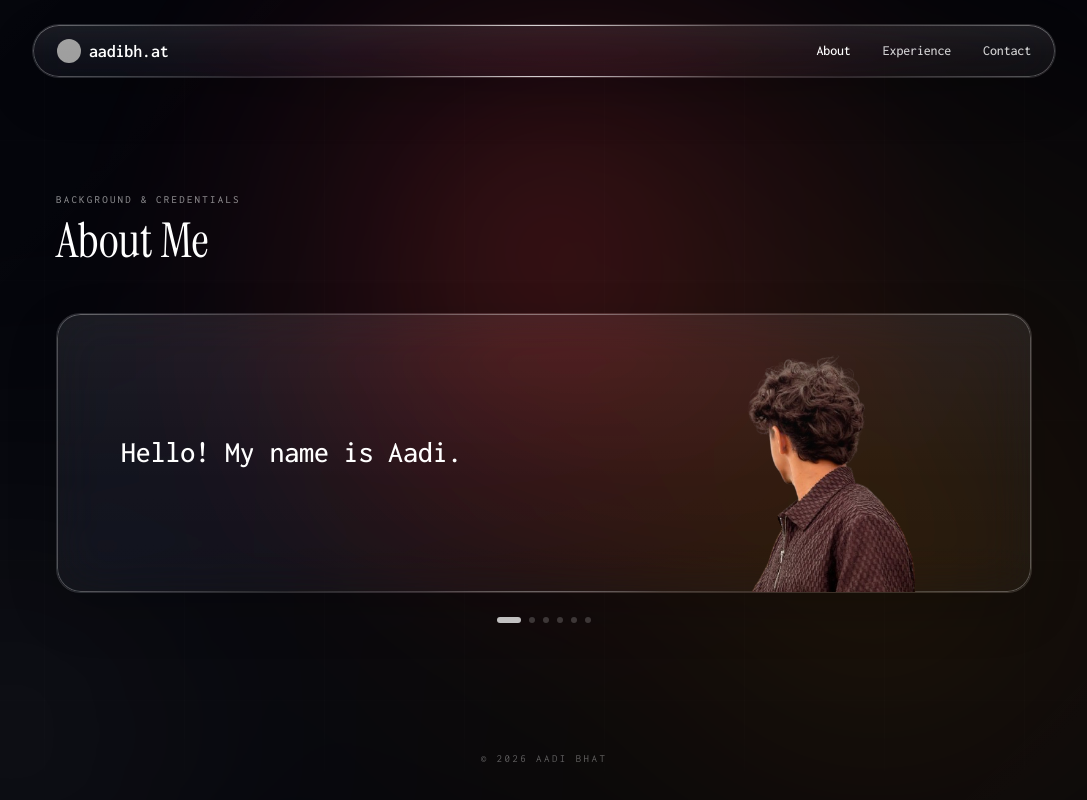
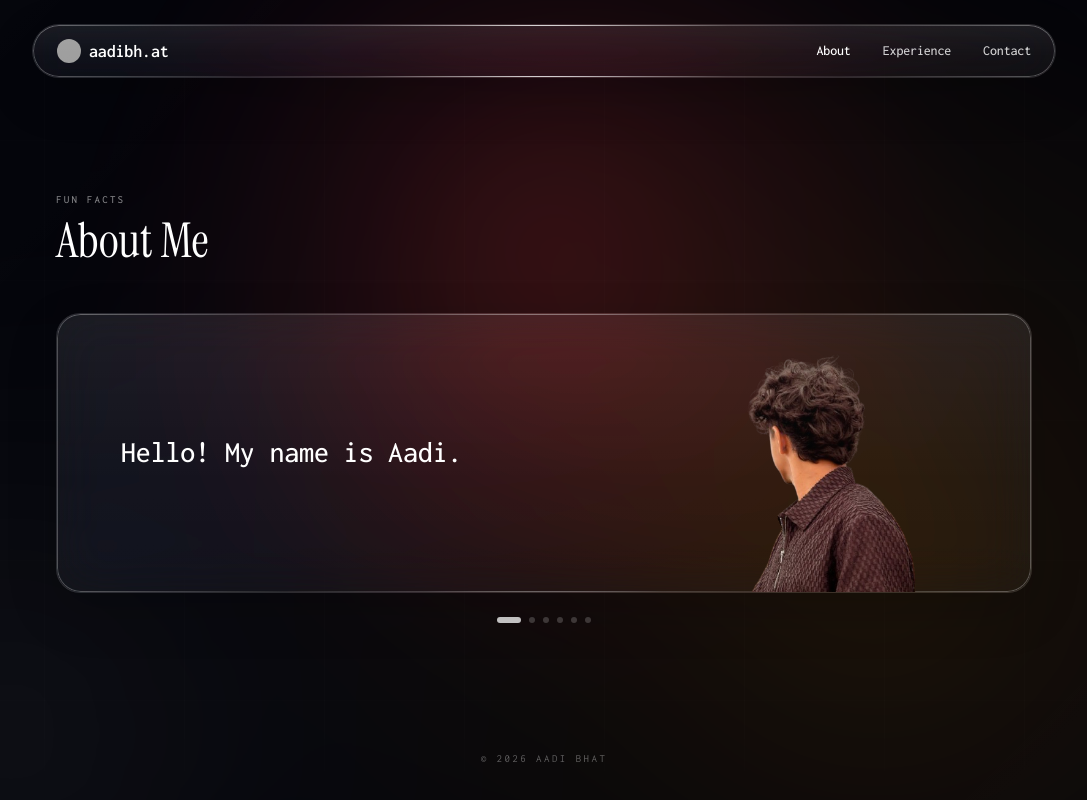
Before and after one commit to aadibhat09/aadibh.at, a React (Vite) app: page /about in a window 1280 px wide. Shown: the whole page, without its empty margins (96-1183 px from the left). Built offline with nearby package versions, Linux system fonts and the light colour scheme; grey boxes are pictures that could not be loaded; a web font is replaced by a local one.

Commit message:
subheading updates

```diff
--- a/src/components/About.jsx
+++ b/src/components/About.jsx
@@ -70,7 +70,7 @@ export default function About() {
         {/* Section Header */}
         <div className="flex flex-col gap-2">
           <span className="text-[10px] md:text-[11px] font-medium tracking-[0.2em] uppercase text-white/50">
-            Background & Credentials
+            Fun Facts
           </span>
           <h2 style={{ fontFamily: "'Instrument Serif', serif" }} className="text-4xl md:text-5xl font-medium text-white">
             About Me
--- a/src/components/Contact.jsx
+++ b/src/components/Contact.jsx
@@ -48,7 +48,7 @@ export default function Contact() {
         {/* Header */}
         <div className="flex flex-col gap-2 text-center items-center">
           <span className="text-[10px] md:text-[11px] font-medium tracking-[0.2em] uppercase text-white/50">
-            Let's Connect
+            More Stuff
           </span>
           <h2 style={{ fontFamily: "'Instrument Serif', serif" }} className="text-4xl md:text-5xl font-medium text-white">
             Get In Touch
--- a/src/components/Experience.jsx
+++ b/src/components/Experience.jsx
@@ -172,7 +172,7 @@ export default function Experience() {
         <div className="flex flex-col gap-8 overflow-x-hidden">
           <div className="flex flex-col gap-2">
             <span className="text-[10px] md:text-[11px] font-medium tracking-[0.2em] uppercase text-white/50">
-              Professional Timeline
+              Things I Do
             </span>
             <h2 style={{ fontFamily: "'Instrument Serif', serif" }} className="text-4xl md:text-5xl font-medium text-white">
               Activities & Experience
@@ -233,7 +233,7 @@ export default function Experience() {
         <div className="flex flex-col gap-8 overflow-x-hidden">
           <div className="flex flex-col gap-2">
             <span className="text-[10px] md:text-[11px] font-medium tracking-[0.2em] uppercase text-white/50">
-              Recognition & Achievements
+              Things my Teams and I've Won
             </span>
             <h2 style={{ fontFamily: "'Instrument Serif', serif" }} className="text-4xl md:text-5xl font-medium text-white">
               Honors & Awards
```
